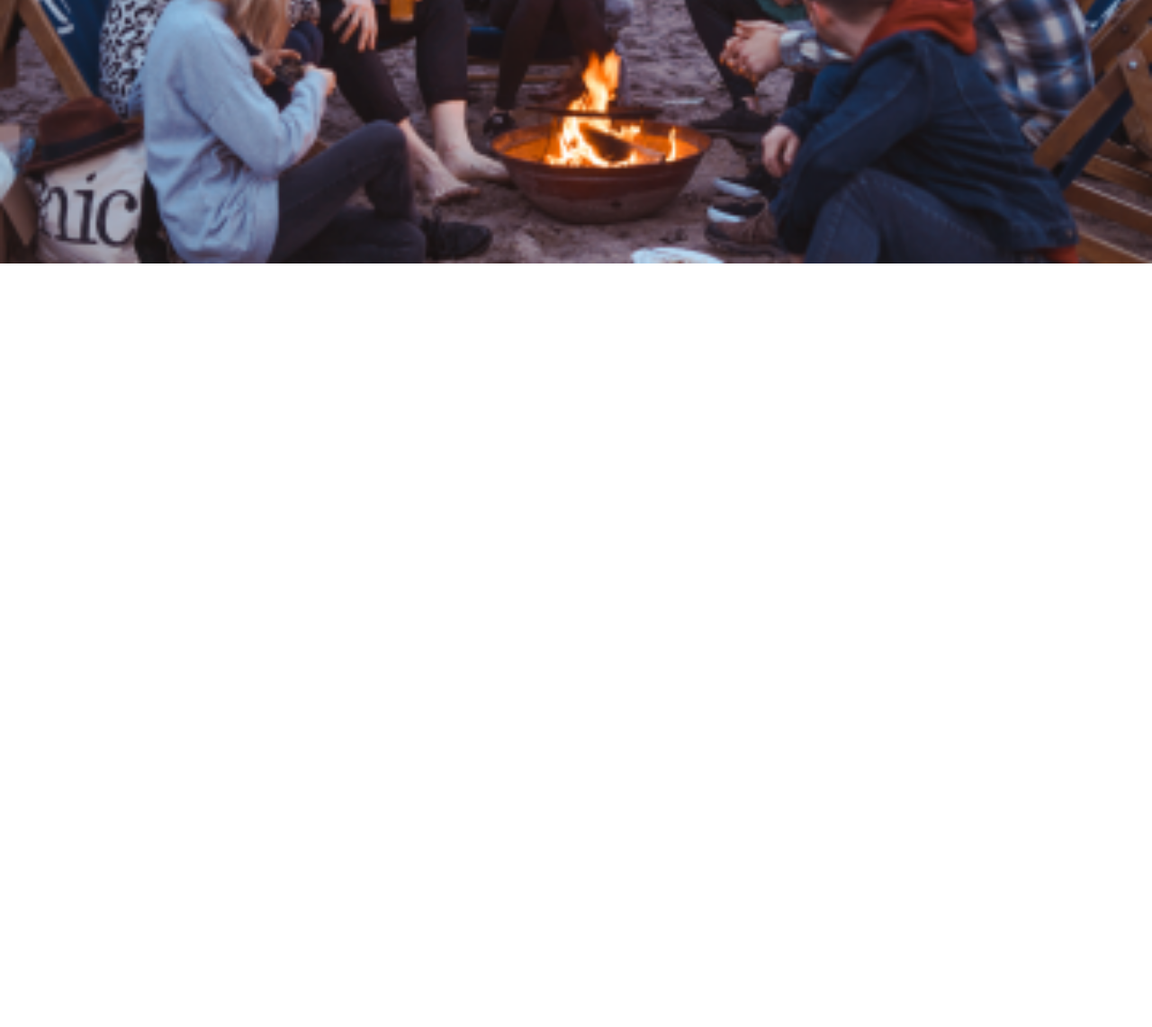
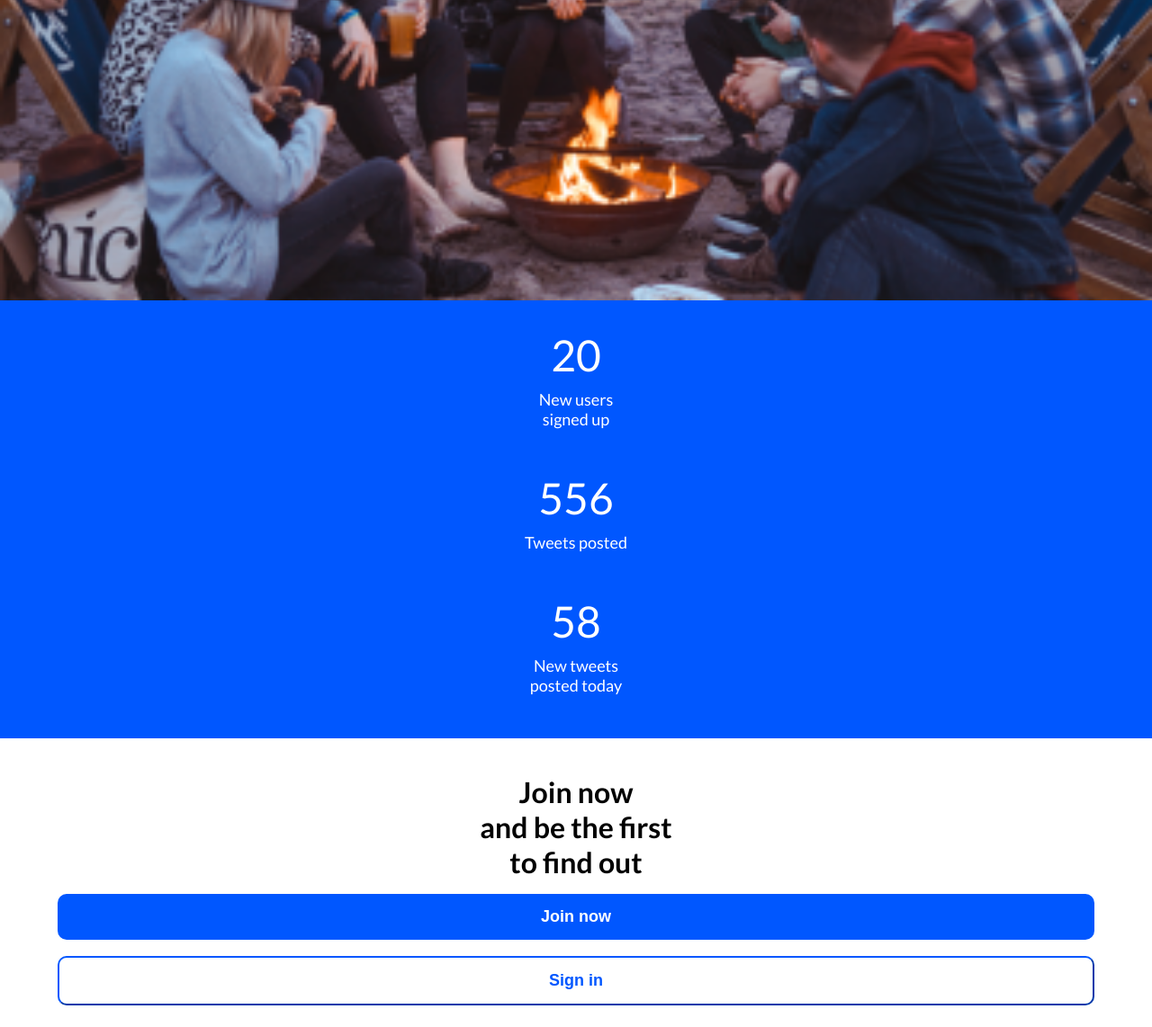
Before and after one commit to mila-klimovich/twitter, a website: page public/index.html in a window 1280 px wide. Shown: the part 604-1746 px from the top of the page at 90% size. Before the commit the page ends 904 px from the top, so only its background shows below. Drawn offline with Linux system fonts and the light colour scheme.

Commit message:
main page partly done

```diff
--- a/public/css/styles.css
+++ b/public/css/styles.css
@@ -1,17 +1,18 @@
 body {
     margin: 0;
+    font-family: 'Lato', sans-serif;
+    /* height: 100%; */
+    width: 100%;
 }
 
-#container {
-    width: 100%;
-    font-family: 'Lato', sans-serif;
+/* .container {
+
+} */
+
+.slogan {
+    margin: 2vh 0;
     font-size: 32px;
-    font-weight: 900;
-    text-shadow: 0px 3px 3px #B0B0B0;
-}
-
-#slogan {
-    margin: 2vh 0;
+    font-weight: 800;
 }
 
 #background {
@@ -29,12 +30,12 @@ body {
     font-weight: 600;
     padding: 15px;
     border-radius: 10px;
-    filter: drop-shadow(0px 3px 3px #B0B0B0);
+    /* filter: drop-shadow(0px 3px 3px #B0B0B0); */
 }
 
-#logo {
+/* #logo {
     filter: drop-shadow(3px 3px 3px #A9A9A9);
-}
+} */
 
 #join {
     margin-bottom: 18px;
@@ -48,3 +49,25 @@ body {
     border-color: #0057FF;
     color: #0057FF;
 }
+
+#users {
+    background-color: #0057FF;
+    width: 100%;
+    margin-top: -56px;
+    color: white;
+    text-align: center;
+    padding: 30px 0;
+}
+
+.statNumber {
+    /* margin: 0; */
+    font-size: 48px;
+    font-weight: 300;
+    margin-bottom: 0;
+}
+
+.statDes {
+    font-size: 18px;
+    font-weight: 400;
+    margin-top: 10px;
+}
--- a/public/index.html
+++ b/public/index.html
@@ -8,14 +8,33 @@
     <link rel="stylesheet" href="css/styles.css">
 </head>
 <body>
-    <div id="container">
+    <div class="statNumber">
         <div id="start">
             <img id="logo" src="images/vector.png" alt="ugh">
-            <p id="slogan">Stay connected </br> with friends even when they're not around</p>
+            <p class="slogan">Stay connected </br> with friends even when they're not around</p>
             <button class="btn" id="join">Join now</button>
             <button class="btn" id="sign">Sign in</button>
         </div>
         <div><img id="background" src="images/cover.png" alt=""></div>
     </div>
+    <div id="users">
+        <div>
+            <p class="statNumber">20</p>
+            <p class="statDes">New users </br> signed up</p>
+        </div>
+        <div>
+            <p class="statNumber">556</p>
+            <p class="statDes">Tweets posted</p>
+        </div>
+        <div>
+            <p class="statNumber">58</p>
+            <p class="statDes">New tweets </br> posted today</p>
+        </div>
+    </div>
+    <div id="start">
+        <p class="slogan">Join now </br> and be the first </br> to find out</p>
+        <button class="btn" id="join">Join now</button>
+        <button class="btn" id="sign">Sign in</button>
+    </div>
 </body>
 </html>
```
